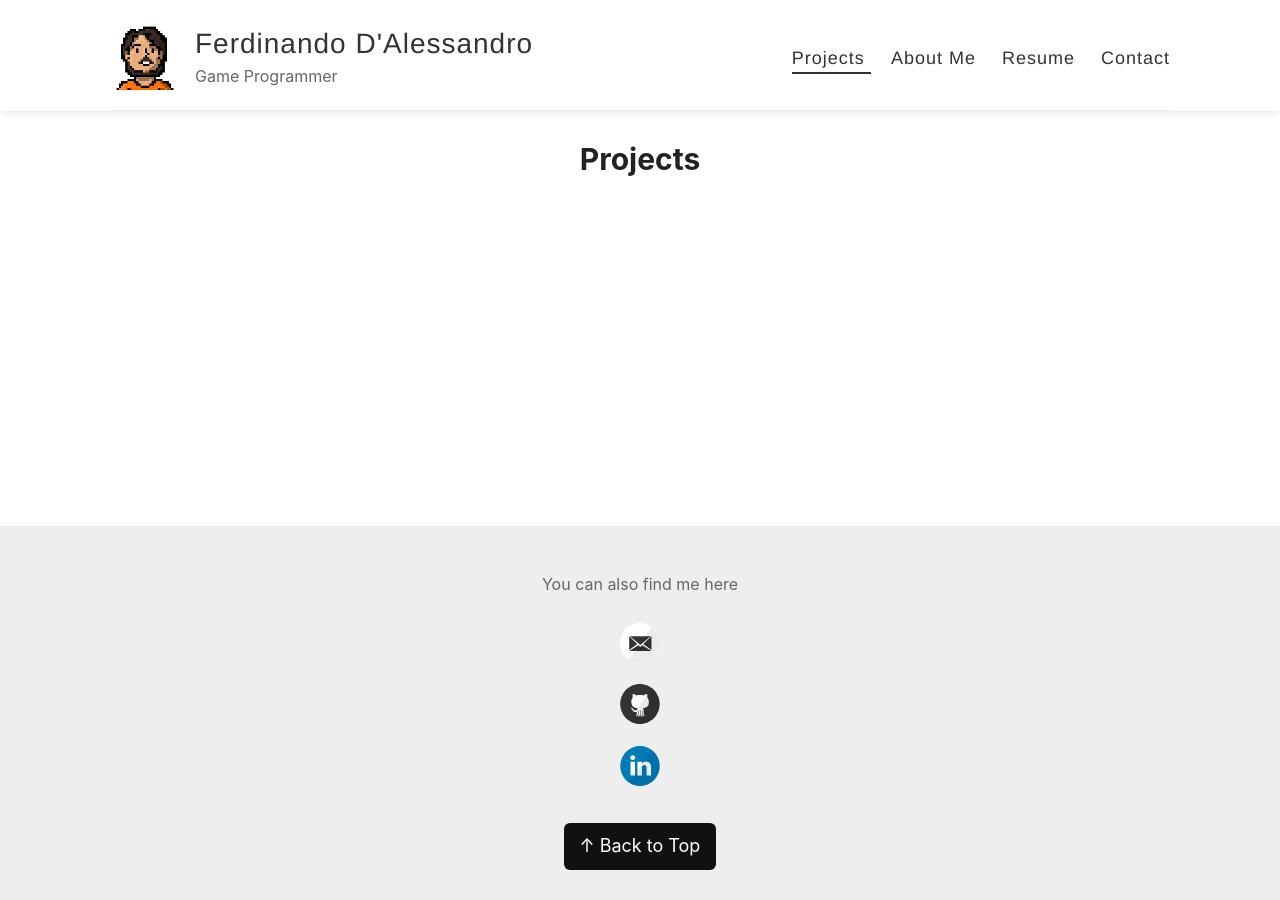
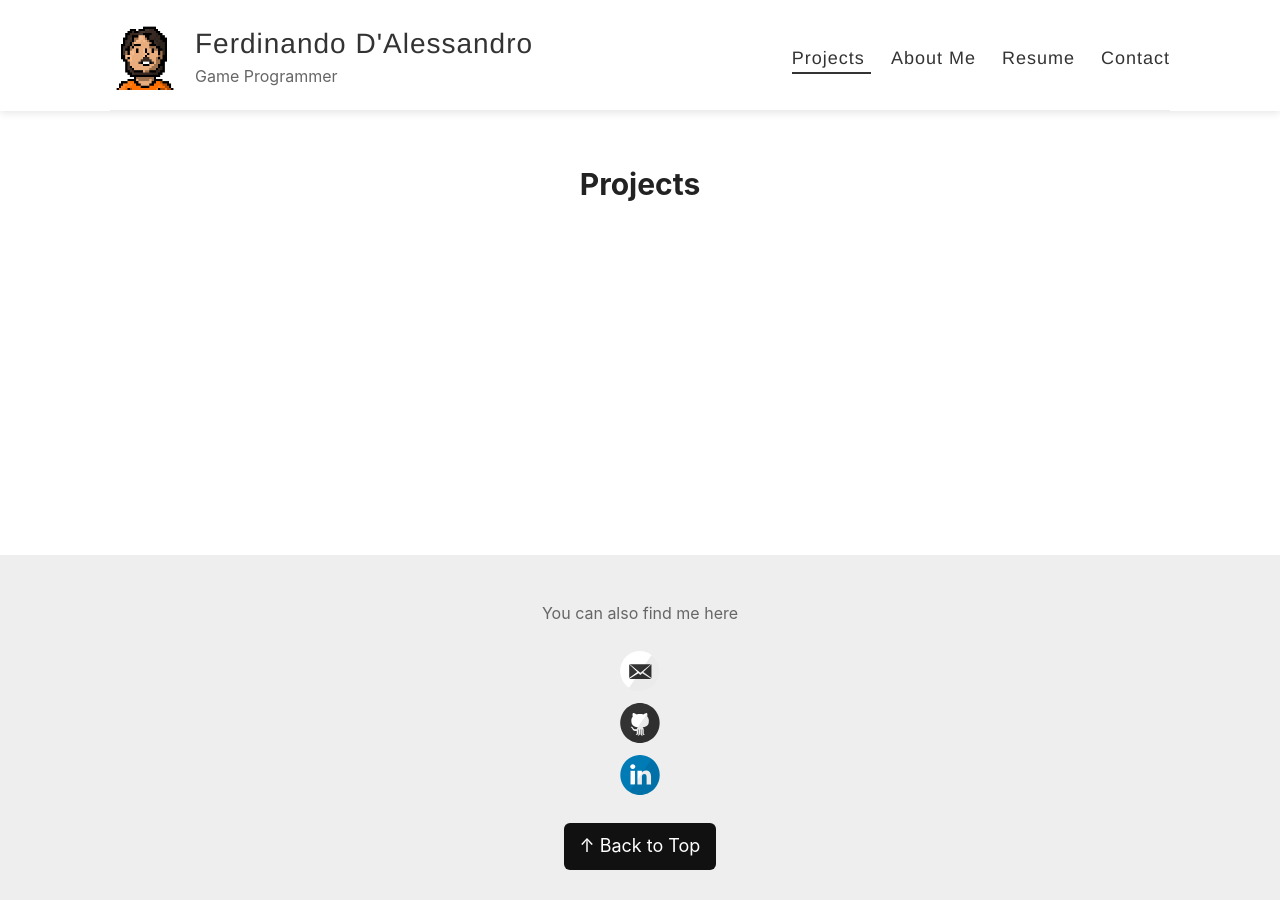
Before and after one commit to FerdiDale/ferdidale.github.io, a Jekyll site: the page built from _pages/projects.md, in a window 1280 px wide. Built offline with Jekyll 4.4.1, drawn with Linux system fonts in a browser that asks for light colours; the list of posts is cut into pages by our own code.

Commit message:
messing aroung with the style

```diff
--- a/assets/style.scss
+++ b/assets/style.scss
@@ -437,14 +437,14 @@ nav {
 }
 
 .wrapper-container {
-  min-height: 100%;
-  position: relative;
+    min-height: 100vh;
+    display: flex;
+    flex-direction: column;
 }
 
 .wrapper-main {
-  padding-bottom: 134px;
+    flex: 1;
 }
-
 .wrapper-footer {
   position: absolute;
   bottom: 0;
@@ -473,6 +473,24 @@ footer {
     flex-direction: column;
     align-items: center;
     gap: 12px;
+}
+
+.footer svg,
+.footer .svg-icons,
+.footer ul {
+    display: flex;
+    flex-direction: row;
+    justify-content: center;
+    align-items: center;
+    gap: 14px;
+    padding: 0;
+    margin: 0;
+    list-style: none;
+}
+
+.footer a {
+    display: inline-flex;
+    align-items: center;
 }
 
 .back-to-top {
@@ -590,7 +608,7 @@ Modules - reusable parts of our design
 /* HOBBY IMAGES GRID */
 .hobby-images {
     display: grid;
-    grid-template-columns: repeat(3, 1fr);
+    grid-template-columns: repeat(1, 1fr);
     gap: 10px;
     width: 100%;
     max-width: 320px;
```
